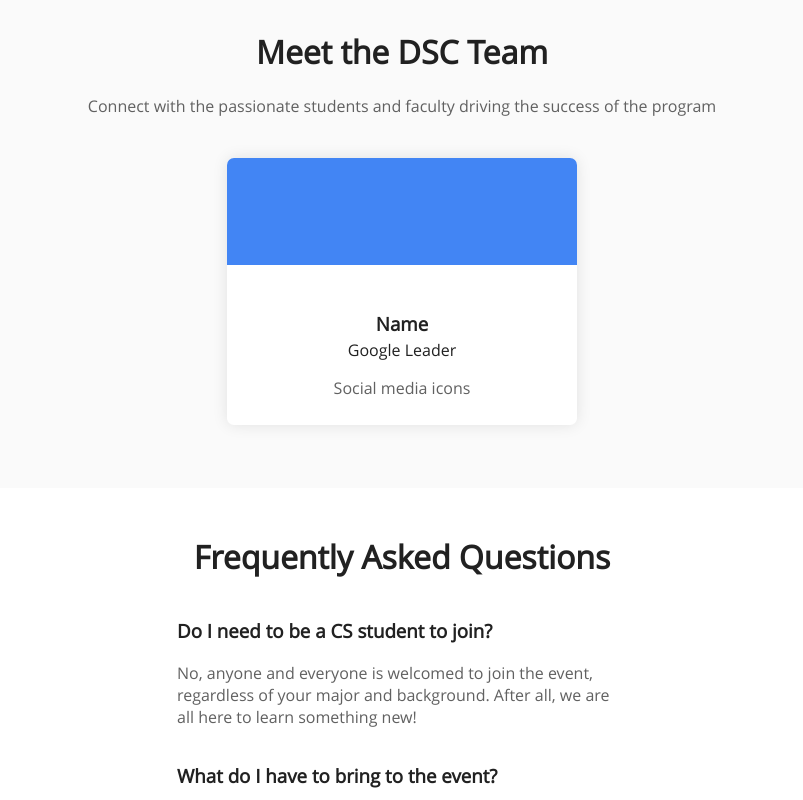
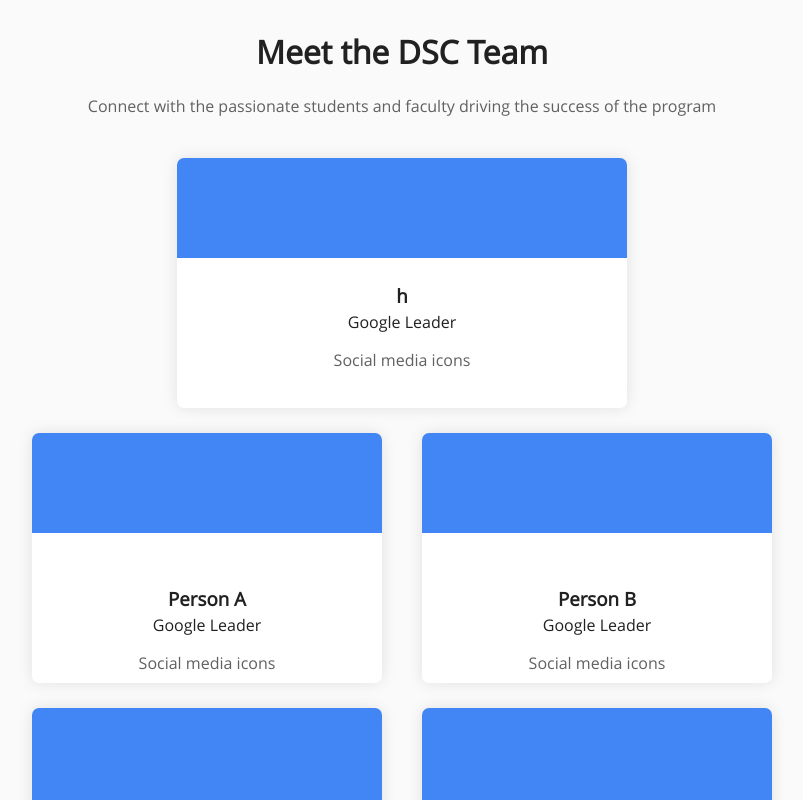
Before and after one commit to AndyLaiJS/dsc, a Vue app: page / in a window 1280 px wide. Shown: the part 2120-2920 px from the top of the page, without its empty margins (238-1041 px from the left). Built offline with nearby package versions, Linux system fonts and the light colour scheme.

Commit message:
Teams: Use some JS and v-for for showing the Cards

```diff
--- a/src/views/Teams.vue
+++ b/src/views/Teams.vue
@@ -7,14 +7,26 @@
 
         <div class="cardContainer">
 
-            <div class="Cards">
+            <div class="Cards" style="width: 450px; margin-right: 15%; margin-left: 15%;">
 
                 <div class="overlay">
                     <!-- the card header overlay thing -->
                 </div>
+                <div class="info" style="margin-top: 25%;">
+                    <h3>h</h3>
+                    <span style="color: #212121;"> Google Leader </span>
+                    <p>Social media icons</p>
+                </div>
 
+            </div>
+
+            <div class="Cards" v-for="(value, index) in names" v-bind:key = "value.index">
+
+                <div class="overlay">
+                    <!-- the card header overlay thing -->
+                </div>
                 <div class="info">
-                    <h3>Name</h3>
+                    <h3>{{value}}</h3>
                     <span style="color: #212121;"> Google Leader </span>
                     <p>Social media icons</p>
                 </div>
@@ -29,7 +41,11 @@
 
 <script>
 export default {
-
+    data() {
+        return {
+            names: ["Person A", "Person B", "Person C", "Person D", "Person E"],
+        };
+    },
 }
 </script>
 
@@ -41,9 +57,13 @@ h3 {
     padding: 2% 0 3% 0;
     background-color: #fafafa;
 }
+.cardContainer {
+    margin: 0 15%;
+}
 /* This to make the blue overlay complete, by having no padding */
 .Cards {
     width: 350px;
+    height: 250px;
     padding: 0;
 }
 .overlay {
```
